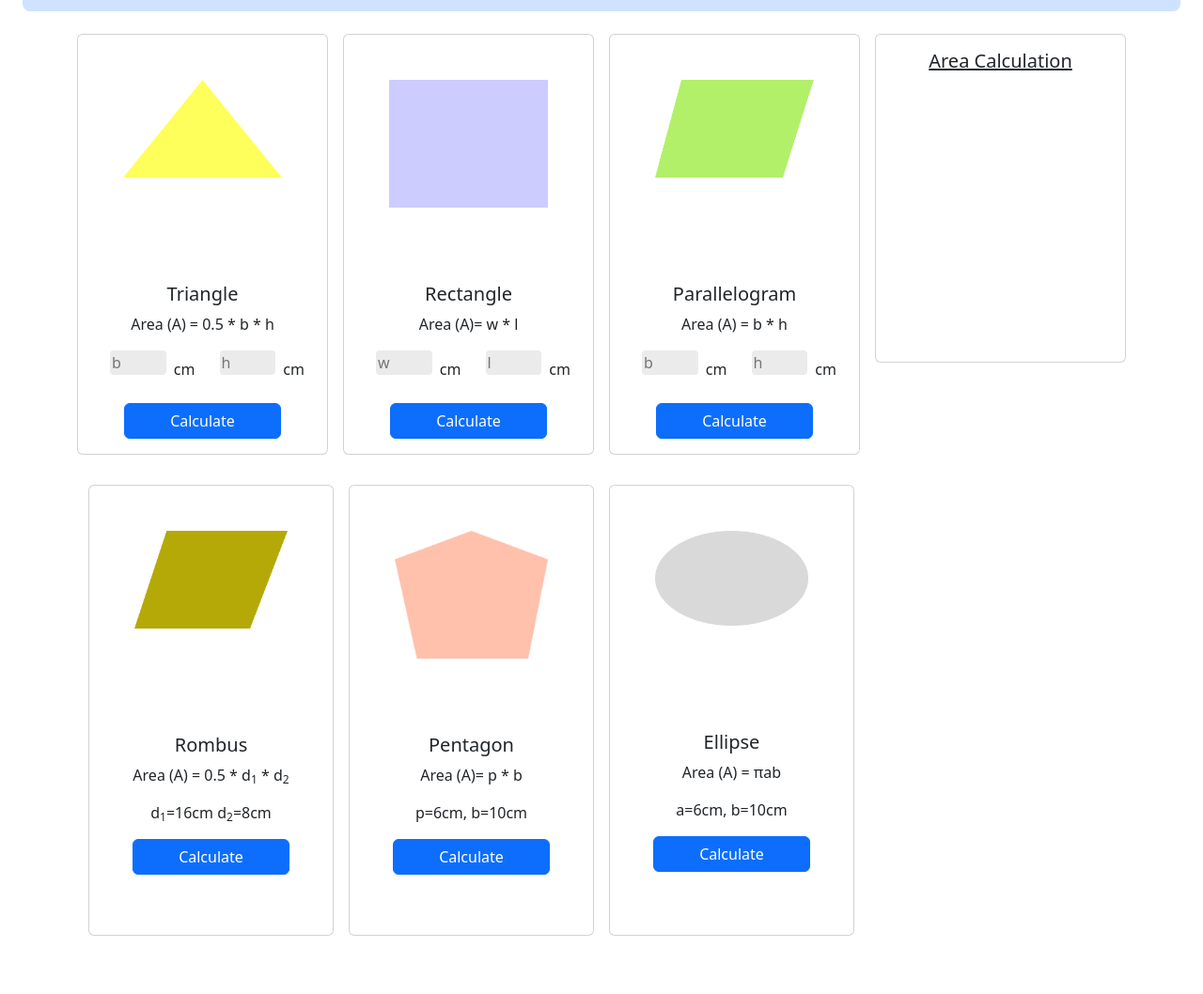
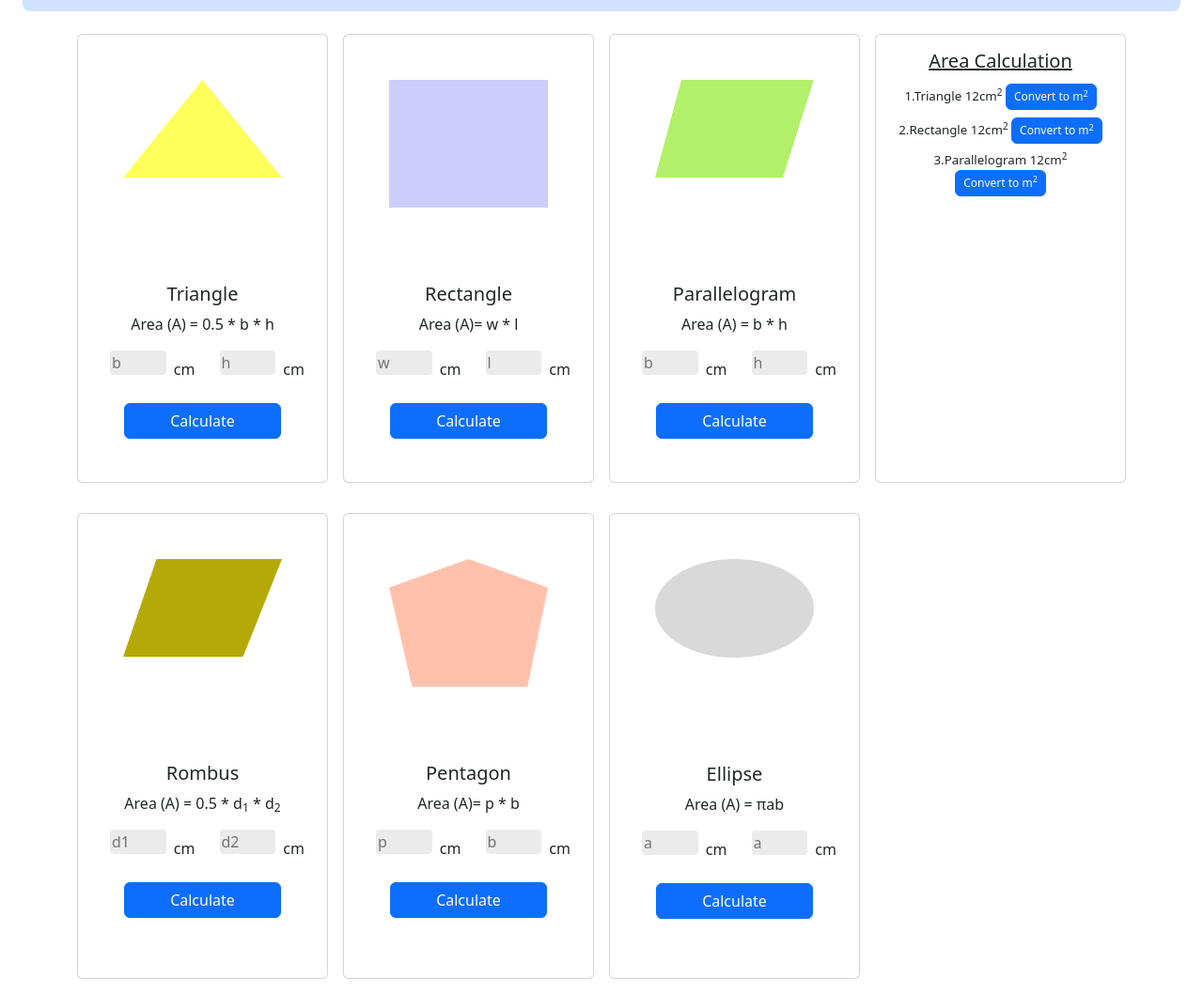
Before and after one commit to aziza-haque/Assignment-5, a plain HTML site: page index.html in a window 1280 px wide. Shown: the part 128-1186 px from the top of the page at 94% size. Before the commit the page ends 1140 px from the top, so only its background shows below. Drawn offline with nearby package versions, Linux system fonts and the light colour scheme.

Commit message:
area calculation fixed

```diff
--- a/index.html
+++ b/index.html
@@ -70,6 +70,24 @@
             <div class="card " >
                 <div class="card-body" style="padding-bottom:300px ;">
                   <h5 class="card-title"><u>Area Calculation</u></h5>
+                  <ul class="list-group " style="list-style: none;">
+                    <li class="py-1 lifontsz">
+                        <span>1.Triangle</span>
+                        <span>12cm<sup>2</sup></span>
+                        <button type="button" class="btn btn-primary" style="--bs-btn-padding-y: .25rem; --bs-btn-padding-x: .5rem; --bs-btn-font-size: .75rem;">Convert to m<sup>2</sup></button>
+                    </li>
+                    <li class="py-1 lifontsz">
+                      <span>2.Rectangle</span>
+                      <span>12cm<sup>2</sup></span>
+                      <button type="button" class="btn btn-primary"style="--bs-btn-padding-y: .25rem; --bs-btn-padding-x: .5rem; --bs-btn-font-size: .75rem;">Convert to m<sup>2</sup></button>
+                  </li>
+                    <li class="py-1 lifontsz">
+                      <span>3.Parallelogram</span>
+                      <span>12cm<sup>2</sup></span>
+                      <button type="button" class="btn btn-primary"style="--bs-btn-padding-y: .25rem; --bs-btn-padding-x: .5rem; --bs-btn-font-size: .75rem;">Convert to m<sup>2</sup></button>
+                  </li>
+                </ul>
+                </div>
               </div>
           </div>
         </div>
@@ -83,7 +101,10 @@
                 <div class="card-body mt-5">
                   <h5 class="card-title">Rombus</h5>
                   <p class="card-text fs-6 fw-light">Area (A) = 0.5 * d<sub>1</sub> * d<sub>2</sub></p>
-                  <p>d<sub>1</sub>=16cm  d<sub>2</sub>=8cm</p>
+                  <div class="d-flex ">
+                    <input type="text" class="inputsty rounded-1 " placeholder="d1"><tab class="tab fw-light">cm</tab>
+                    <input type="text" class="inputsty rounded-1" placeholder="d2" ><tab class="tab fw-light ">cm</tab>
+                   </div>
                   <a href="#" class="btn btn-primary px-5 mb-5">Calculate</a>
                 </div>
               </div>
@@ -94,7 +115,10 @@
                 <div class="card-body mt-5">
                   <h5 class="card-title">Pentagon</h5>
                   <p class="card-text fs-6 fw-light">Area (A)= p * b</p>
-                  <p>p=6cm, b=10cm </p>
+                  <div class="d-flex ">
+                    <input type="text" class="inputsty rounded-1 " placeholder="p"><tab class="tab fw-light">cm</tab>
+                    <input type="text" class="inputsty rounded-1" placeholder="b" ><tab class="tab fw-light ">cm</tab>
+                   </div>
                   <a href="#" class="btn btn-primary px-5">Calculate</a>
                 </div>
               </div>
@@ -105,7 +129,10 @@
                 <div class="card-body mt-5">
                   <h5 class="card-title">Ellipse</h5>
                   <p class="card-text fs-6 fw-light">Area (A) = πab</p>
-                  <p>a=6cm, b=10cm </p>
+                  <div class="d-flex ">
+                    <input type="text" class="inputsty rounded-1 " placeholder="a"><tab class="tab fw-light">cm</tab>
+                    <input type="text" class="inputsty rounded-1" placeholder="a" ><tab class="tab fw-light ">cm</tab>
+                   </div>
                   <a href="#" class="btn btn-primary px-5">Calculate</a>
                 </div>
               </div>
--- a/style.css
+++ b/style.css
@@ -9,3 +9,6 @@
 .tab{
     padding: 8px;
 }
+.lifontsz {
+    font-size: smaller;
+}
```
